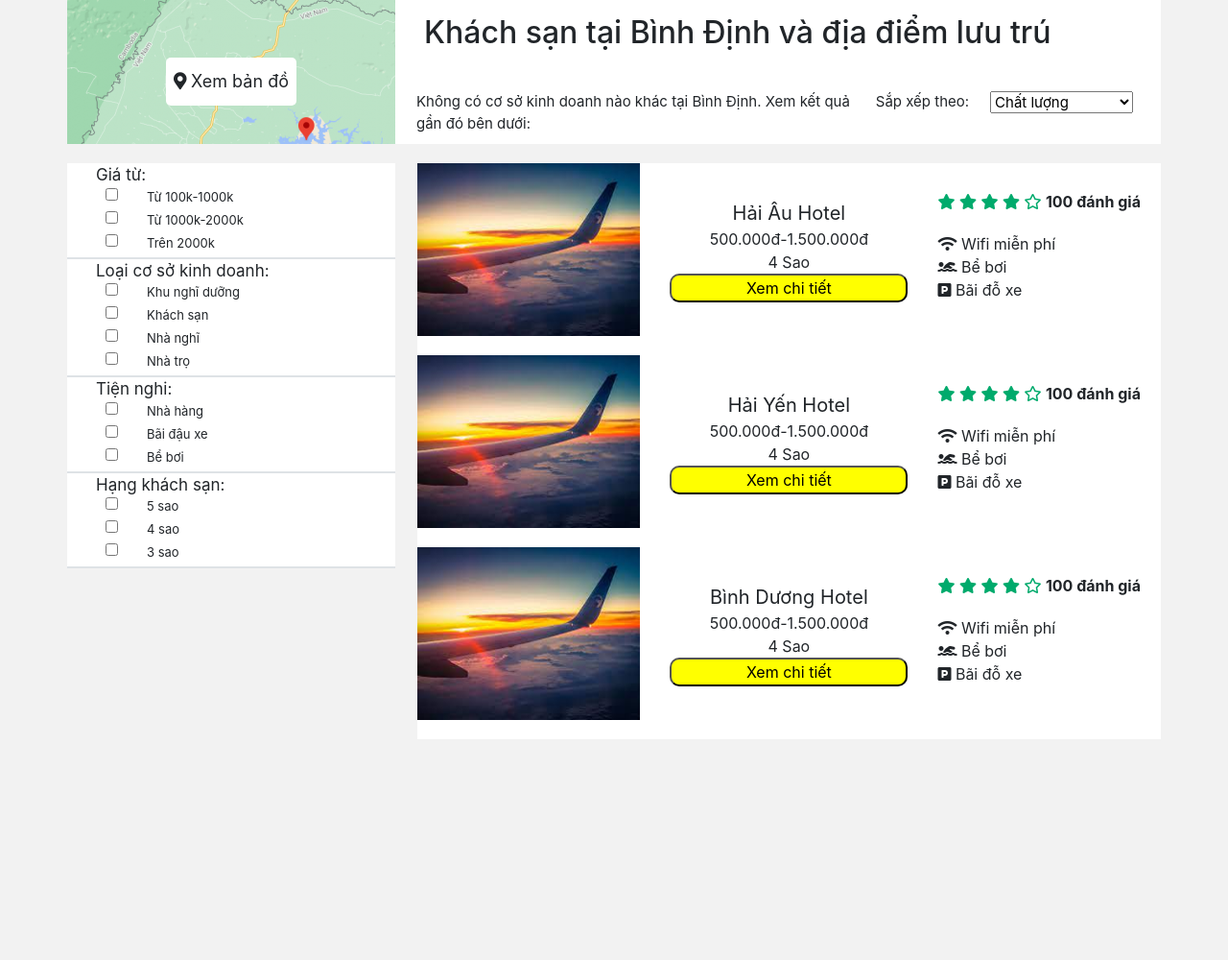
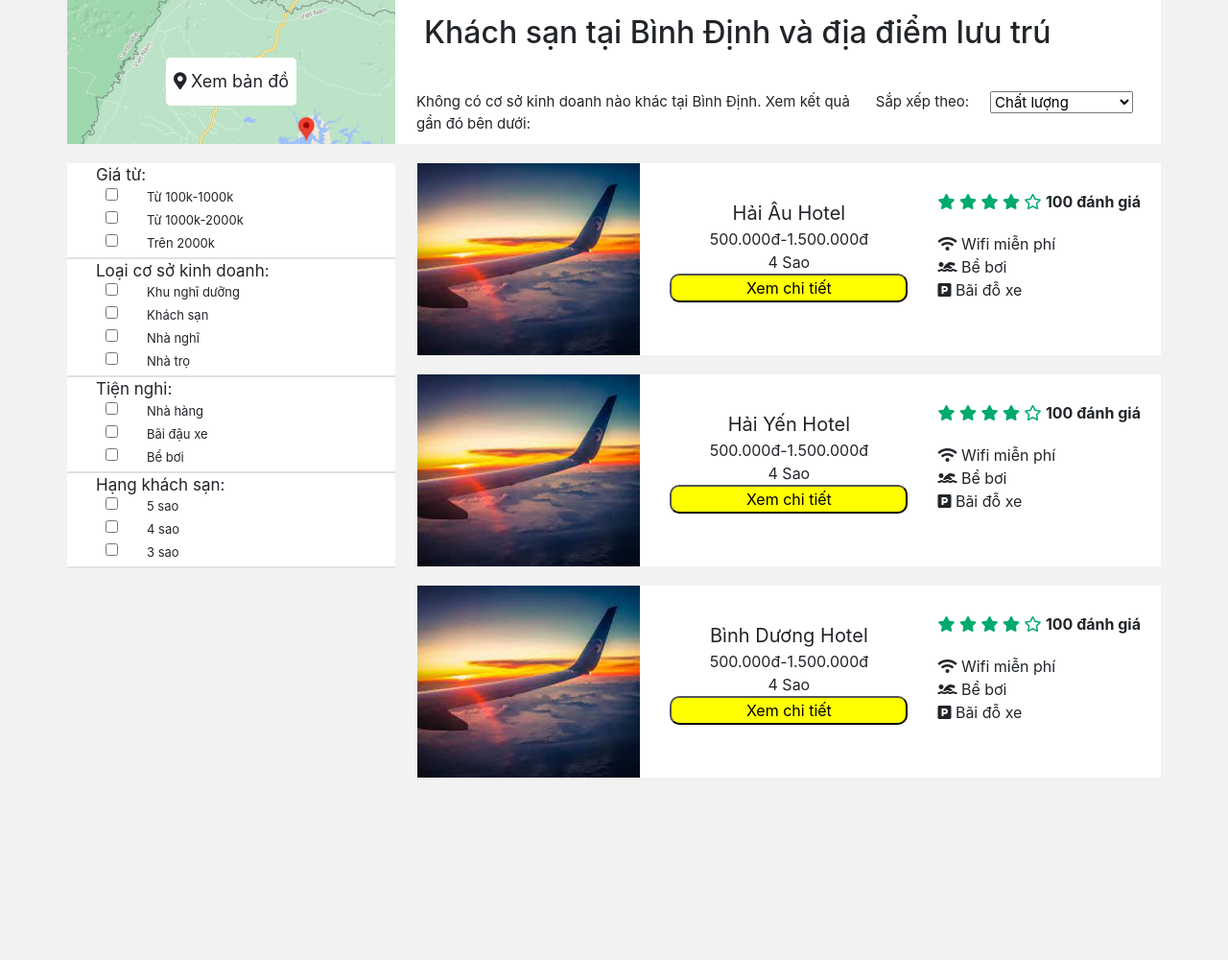
Before and after one commit to Phat1010/Travel-Source, a PHP site: page /html/hotel_page.html in a window 1280 px wide. Shown: the whole page at 96% size. Run offline with PHP 8.4, Linux system fonts and the light colour scheme; some libraries are stand-ins or nearby versions.

Commit message:
Update hotel.css

```diff
--- a/Travel-Source/css/hotel.css
+++ b/Travel-Source/css/hotel.css
@@ -130,7 +130,7 @@ body{
     width: 100%;
     height: 200px;
     display: flex;
-    padding-bottom: 20px;
+    margin-bottom: 20px;
     background-color: white;
 }
 .item-img{
```
